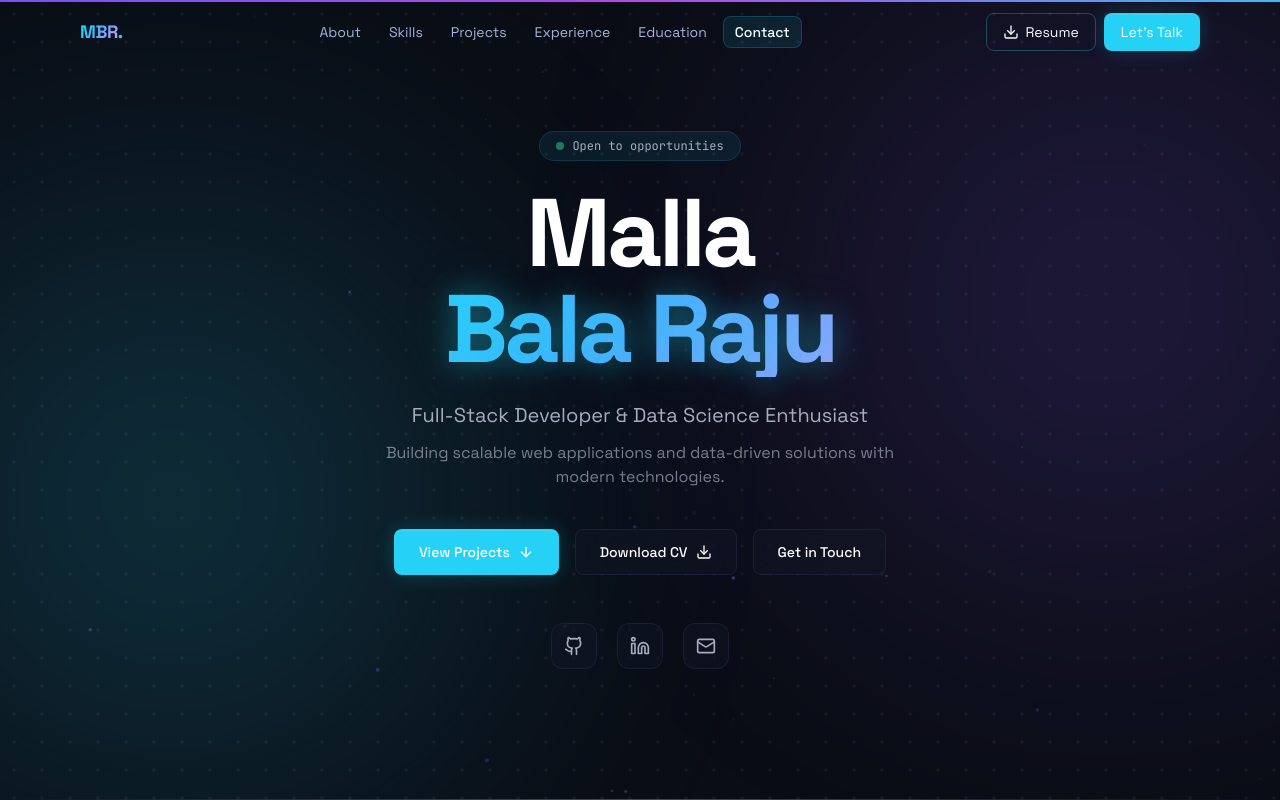
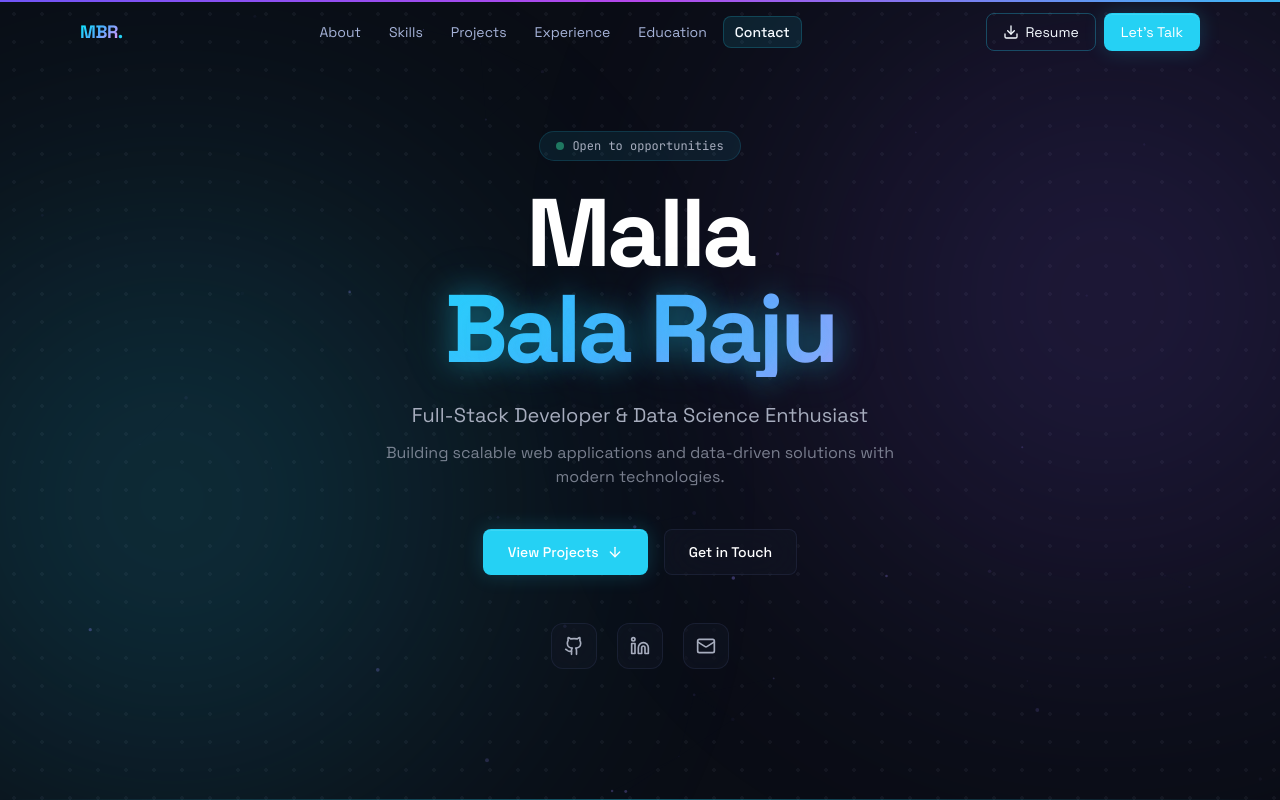
Before and after one commit to MallaBalaRaju/my-portfolio, a React (Vite) app: page / in a window 1280 px wide. Shown: the top 800 px of the page. Built offline with nearby package versions, Linux system fonts and the light colour scheme.

Commit message:
chore: remove Download CV button from HeroSection and refine styles

```diff
--- a/src/components/HeroSection.jsx
+++ b/src/components/HeroSection.jsx
@@ -1,5 +1,5 @@
 import { motion } from 'framer-motion'
-import { ArrowDown, Github, Linkedin, Mail, Download, Sparkles } from 'lucide-react'
+import { ArrowDown, Github, Linkedin, Mail, Sparkles } from 'lucide-react'
 import { personal, socials } from '../data/portfolio'
 
 // Stagger container for child animations
@@ -90,18 +90,7 @@ export default function HeroSection() {
             <ArrowDown className="w-4 h-4" />
           </a>
 
-          {/* Download CV */}
-          <a
-            href={socials.resume}
-            download
-            className="inline-flex items-center gap-2 px-6 py-3 rounded-lg
-                       glass text-white font-medium text-sm
-                       hover:border-primary/30 active:scale-95
-                       transition-all duration-200"
-          >
-            Download CV
-            <Download className="w-4 h-4" />
-          </a>
+
 
           {/* Get in Touch */}
           <a
```
